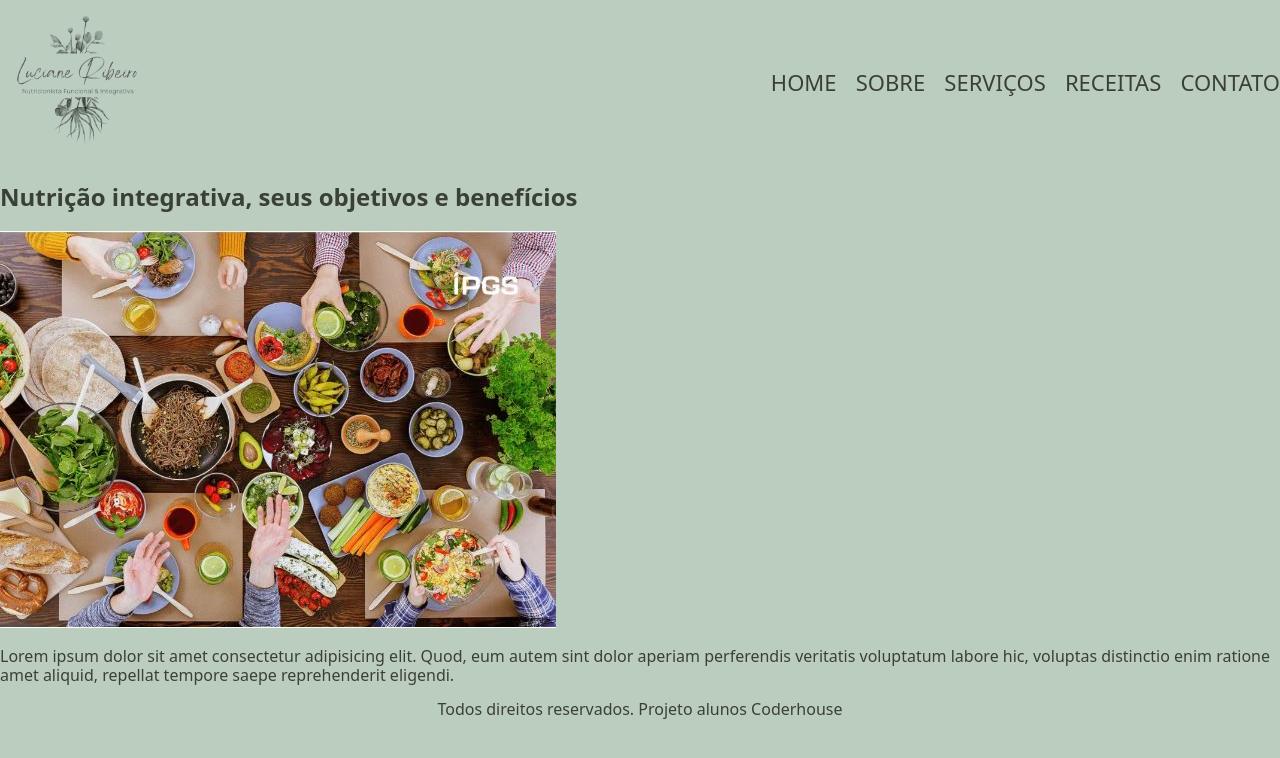
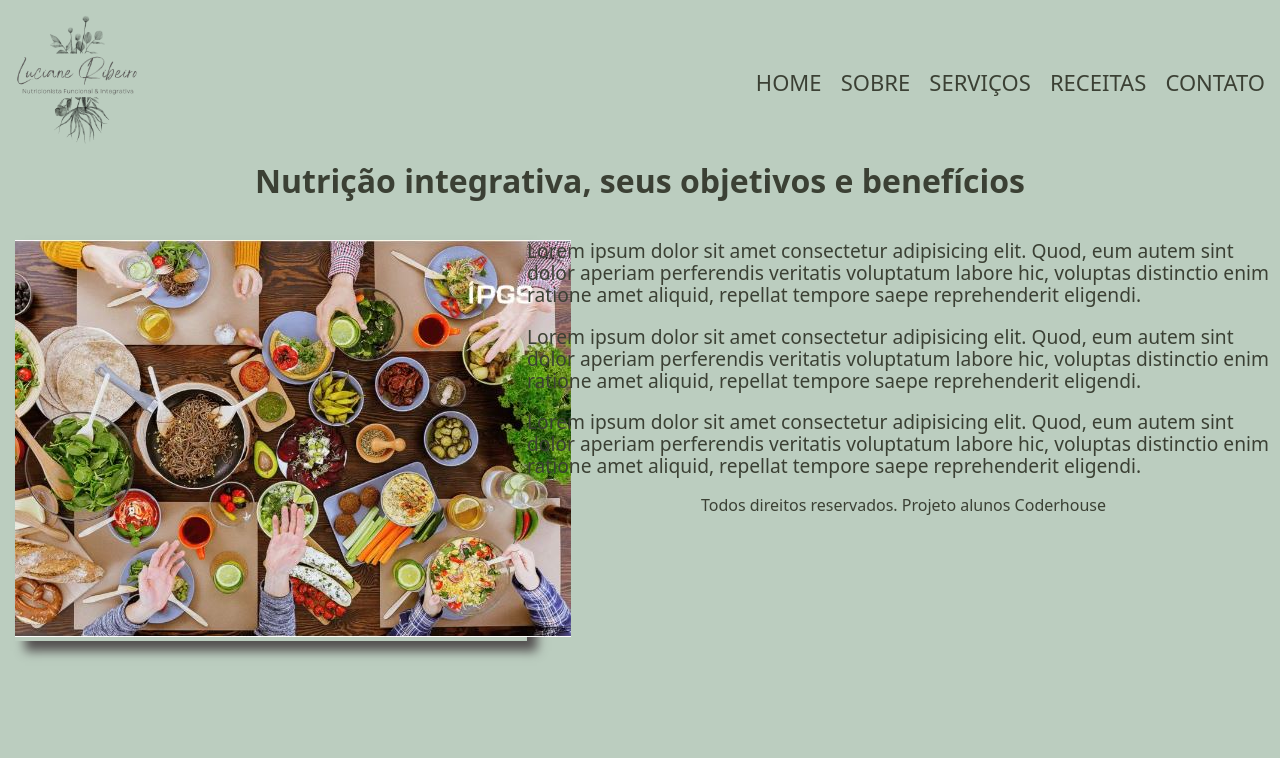
Before and after one commit to LuceliaAR/Site-Nutricionista-Luciane, a plain HTML site: page Pages/index.html in a window 1280 px wide. Drawn offline with Linux system fonts and the light colour scheme.

Commit message:
atualização CSS

```diff
--- a/Pages/index.html
+++ b/Pages/index.html
@@ -33,9 +33,16 @@
         </header>
         <main>
             <section id="home">
-                <h2>Nutrição integrativa, seus objetivos e benefícios</h2>
-                <img src="../Images/alimentos.JPG" alt="mesa com alimentos saudáveis">
-                <p>Lorem ipsum dolor sit amet consectetur adipisicing elit. Quod, eum autem sint dolor aperiam perferendis veritatis voluptatum labore hic, voluptas distinctio enim ratione amet aliquid, repellat tempore saepe reprehenderit eligendi.</p>
+                <h2 class="title-home">Nutrição integrativa, seus objetivos e benefícios</h2>
+                <div class="image-home">
+                    <img src="../Images/alimentos.JPG" alt="mesa com alimentos saudáveis">
+                </div>
+                <div class="paragraph-home">
+                    <p>Lorem ipsum dolor sit amet consectetur adipisicing elit. Quod, eum autem sint dolor aperiam perferendis veritatis voluptatum labore hic, voluptas distinctio enim ratione amet aliquid, repellat tempore saepe reprehenderit eligendi.</p>
+                    <p>Lorem ipsum dolor sit amet consectetur adipisicing elit. Quod, eum autem sint dolor aperiam perferendis veritatis voluptatum labore hic, voluptas distinctio enim ratione amet aliquid, repellat tempore saepe reprehenderit eligendi.</p>
+                    <p>Lorem ipsum dolor sit amet consectetur adipisicing elit. Quod, eum autem sint dolor aperiam perferendis veritatis voluptatum labore hic, voluptas distinctio enim ratione amet aliquid, repellat tempore saepe reprehenderit eligendi.</p>
+                </div>
+
             </section>
         </main>
 
--- a/Styles/style.css
+++ b/Styles/style.css
@@ -5,16 +5,10 @@ body {
     color: #3B4034;
 }
 
-footer {
-    text-align: center;
-}
-
-
-/* CSS página HOME - Index */
 nav {
 	position:absolute;
 	top: 54px;
-	right: 0;
+	right: 15px;
 }
 
 nav li {
@@ -33,6 +27,37 @@ nav a:hover {
 	color: #EDEACE
 }
 
+footer {
+    text-align: center;
+}
+
+/* CSS página HOME - Index */
+
+.title-home {
+    text-align: center;
+    font-size: 2rem;
+    margin: 0 0 40px 0;
+}
+
+.image-home {
+    width: 40%;
+    opacity: 1;
+	transition: 400ms;
+	box-shadow: 10px 10px 10px 0 #545151;
+    margin-left: 15px;
+    float: left;
+
+}
+
+.image-home:hover {
+	opacity: 0.3;
+}
+
+.paragraph-home {
+    font-size: 1.2rem;
+
+}
+
 
 /* CSS página SOBRE */
 
```
